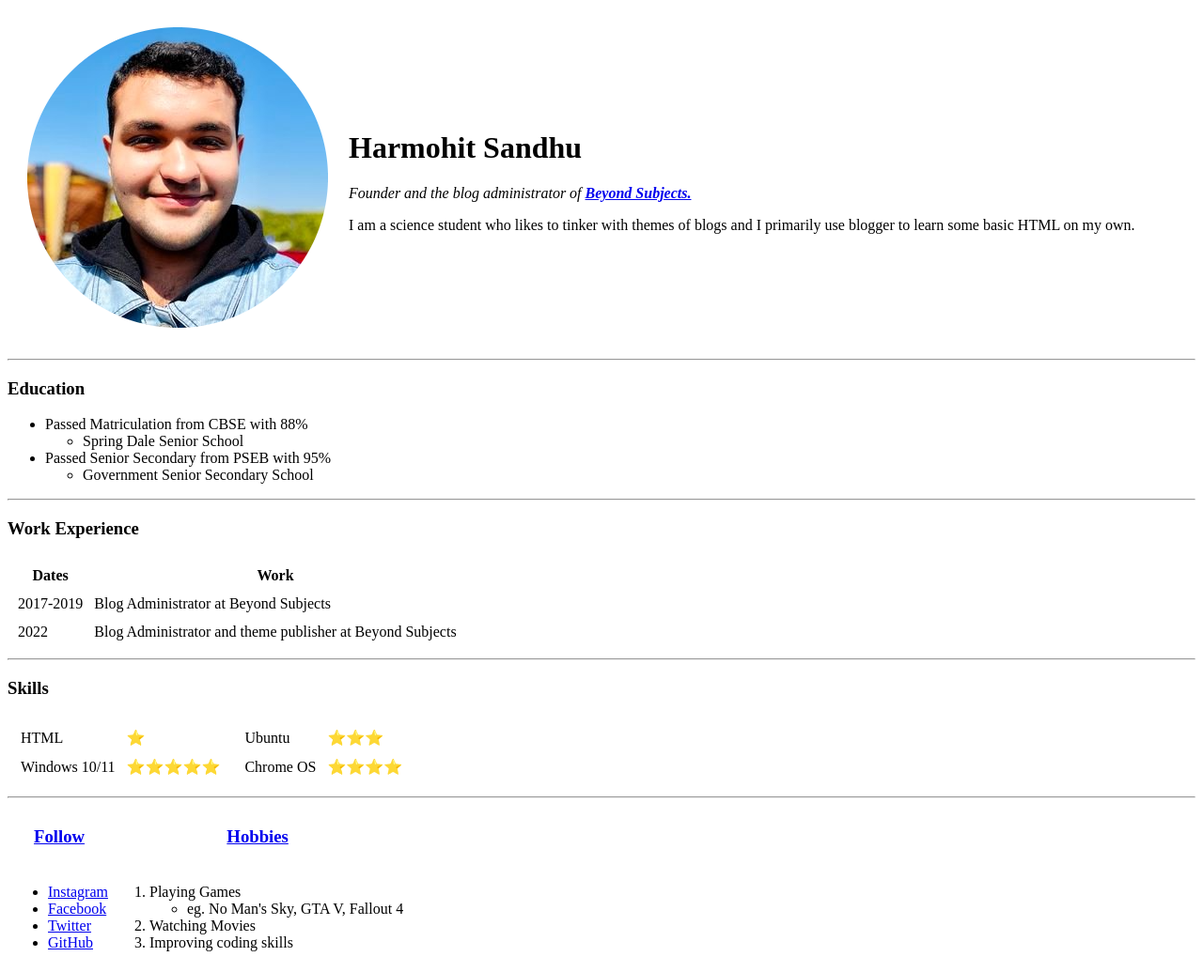
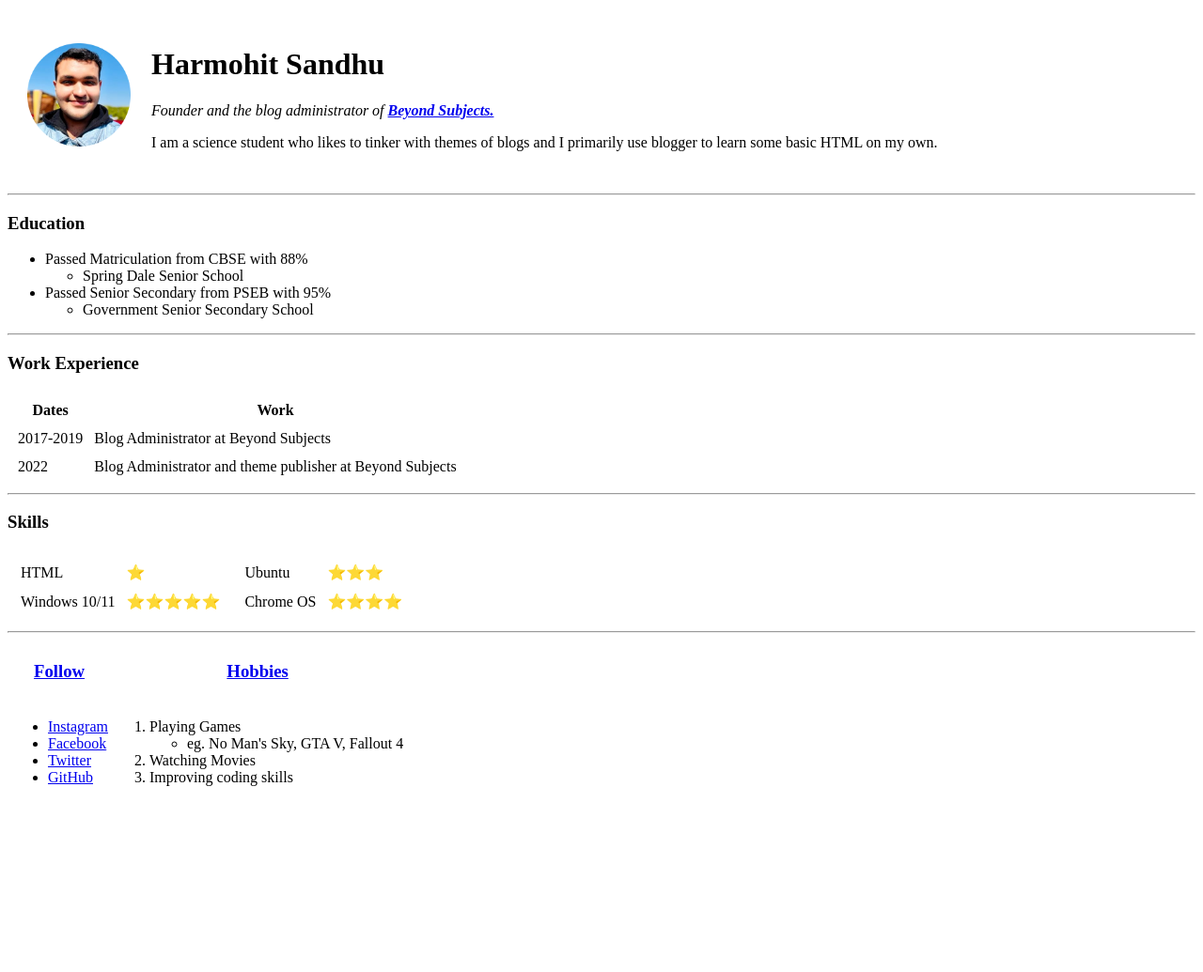
Before and after one commit to harmohitsandhu/simple-cv, a plain HTML site: page index.html in a window 1280 px wide. Shown: the whole page at 94% size. After the commit the page ends 864 px from the top, so only its background shows below. Drawn offline with Linux system fonts and the light colour scheme.

Commit message:
Update index.html

```diff
--- a/index.html
+++ b/index.html
@@ -7,7 +7,7 @@
     <body>
         <table cellspacing="20">
             <tr>
-                <td><img src="Harmohit Sandhu.png" alt="Harmohit Sandhu"></td>
+                <td><img height="110" src="Harmohit Sandhu.png" alt="Harmohit Sandhu" width="110" ></td>
                 <td><h1>Harmohit Sandhu</h1>
                     <p><em>Founder and the blog administrator of <strong><a href="https://www.beyondsubjects.com/">Beyond Subjects.</a></strong></em></p>
                     <p>I am a science student who likes to tinker with themes of blogs and I primarily use blogger to learn some basic HTML on my own.</p></td>
```
